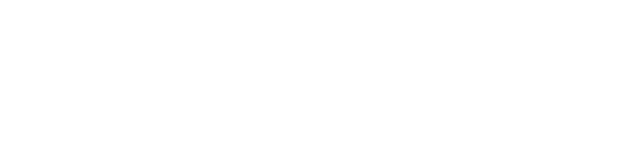
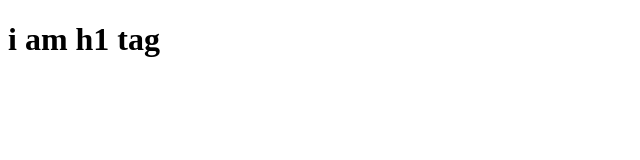
Before and after one commit to nomiikhan103/boot, a plain HTML site: page index.html in a window 1280 px wide. Shown: the whole page, without its empty margins (0-640 px from the left). Drawn offline with Linux system fonts and the light colour scheme.

Commit message:
add heading in index.html file

```diff
--- a/index.html
+++ b/index.html
@@ -6,6 +6,6 @@
     <title>Document</title>
 </head>
 <body>
-
+    <h1>i am h1 tag</h1>
 </body>
 </html>
```
